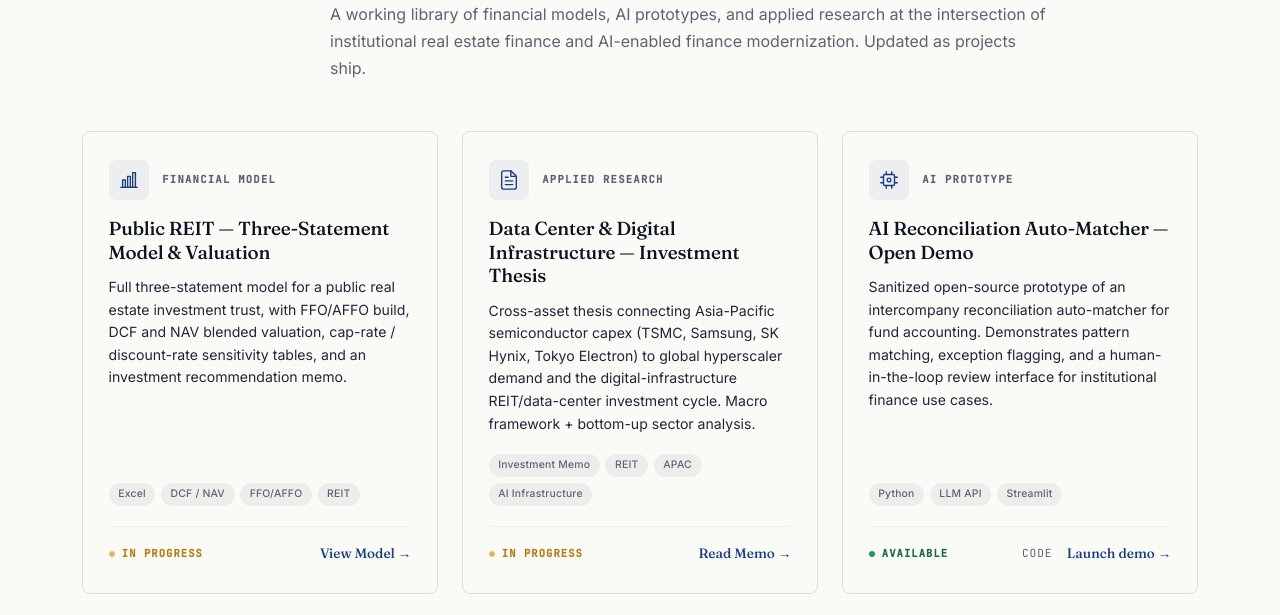
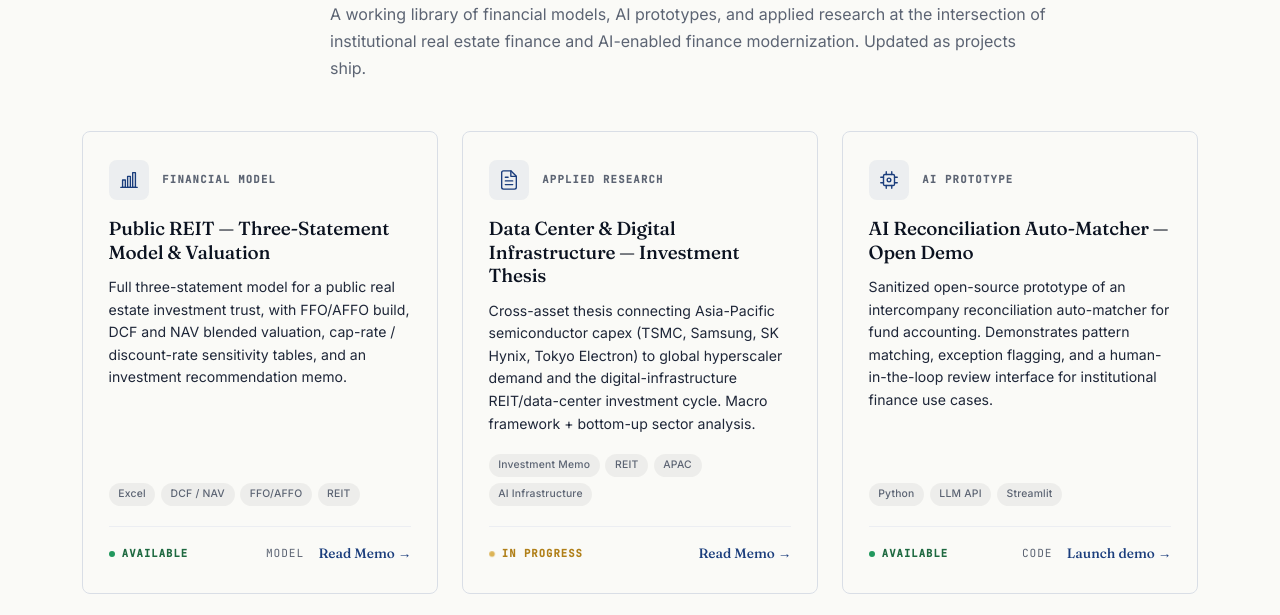
Before and after one commit to zhaoy666/zhaoy666.github.io, a plain HTML site: page index.html in a window 1280 px wide. Shown: the part 9960-10575 px from the top of the page. Drawn offline with Linux system fonts and the light colour scheme.

Commit message:
Index Change

```diff
--- a/index.html
+++ b/index.html
@@ -1228,7 +1228,7 @@ English, Mandarin, and Japanese.</p>
   <div class="project-grid reveal">
 
     <!-- Project 1: REIT 3-statement model -->
-    <a class="project-card" href="#" data-status="in-progress">
+    <div class="project-card" data-status="available">
       <div class="project-card-header">
         <div class="project-card-icon">
           <svg viewBox="0 0 24 24" fill="none" stroke="currentColor" stroke-width="1.5" stroke-linecap="round" stroke-linejoin="round">
@@ -1249,10 +1249,13 @@ English, Mandarin, and Japanese.</p>
         <span class="tag">REIT</span>
       </div>
       <div class="project-card-footer">
-        <span class="project-status project-status--in-progress">In Progress</span>
-        <span class="project-card-cta">View Model &rarr;</span>
-      </div>
-    </a>
+        <span class="project-status project-status--available">Available</span>
+        <span class="project-card-actions">
+          <a class="project-card-codelink" href="assets/DLR_REIT_Model.xlsx" target="_blank" rel="noopener">Model</a>
+          <a class="project-card-cta" href="assets/DLR_Investment_Memo.pdf" target="_blank" rel="noopener">Read Memo &rarr;</a>
+        </span>
+      </div>
+    </div>
 
     <!-- Project 2: Data Center / Digital Infra Thesis -->
     <a class="project-card" href="#" data-status="in-progress">
```
